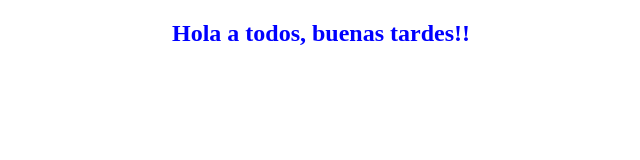
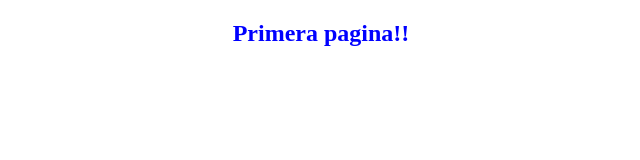
Before and after one commit to RDangellons/ejemplo_git, a plain HTML site: page index.html in a window 1280 px wide. Shown: the whole page, without its empty margins (319-959 px from the left). Drawn offline with Linux system fonts and the light colour scheme.

Commit message:
Ahora el index cambio una linea

```diff
--- a/index.html
+++ b/index.html
@@ -7,7 +7,7 @@
     <title>Hola Git</title>
 </head>
 <body>
-    <h1>Hola a todos, buenas tardes!!</h1>
+    <h1>Primera pagina!!</h1>
 
 </body>
 </html>
```
